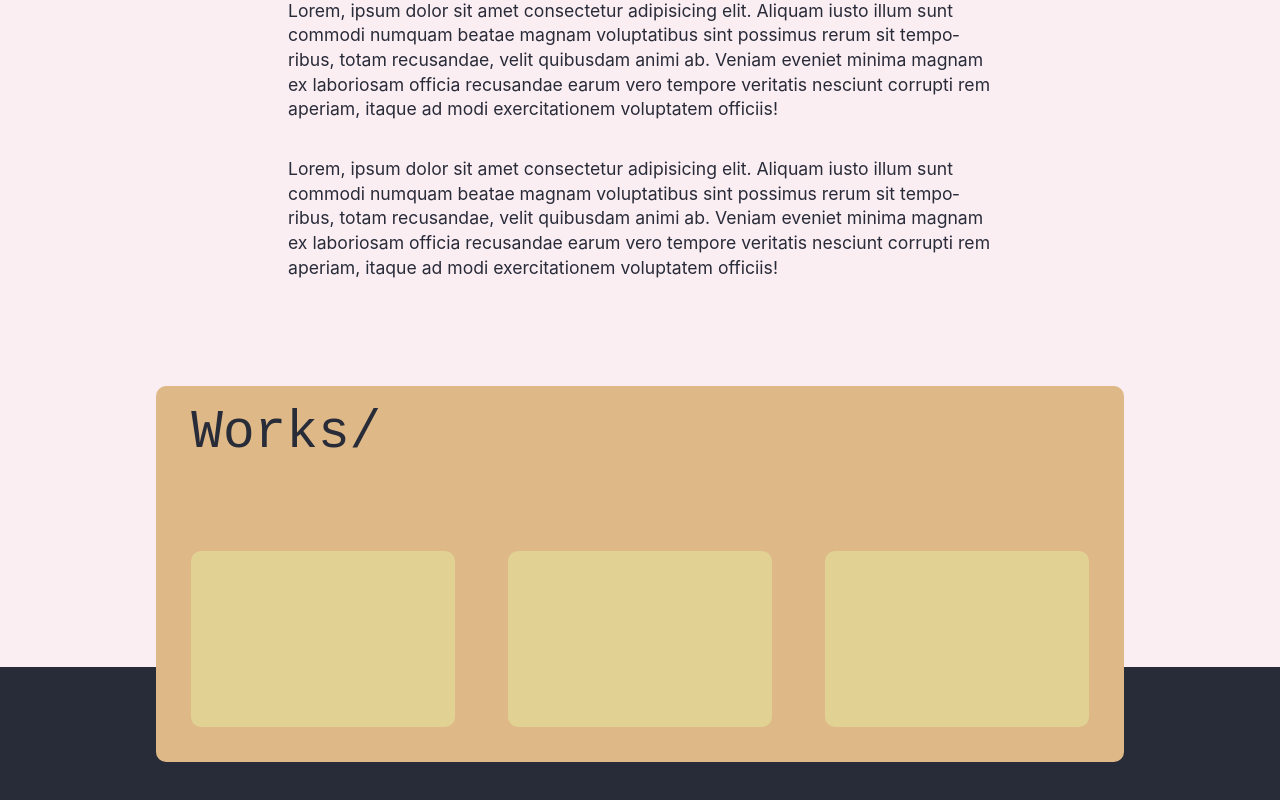
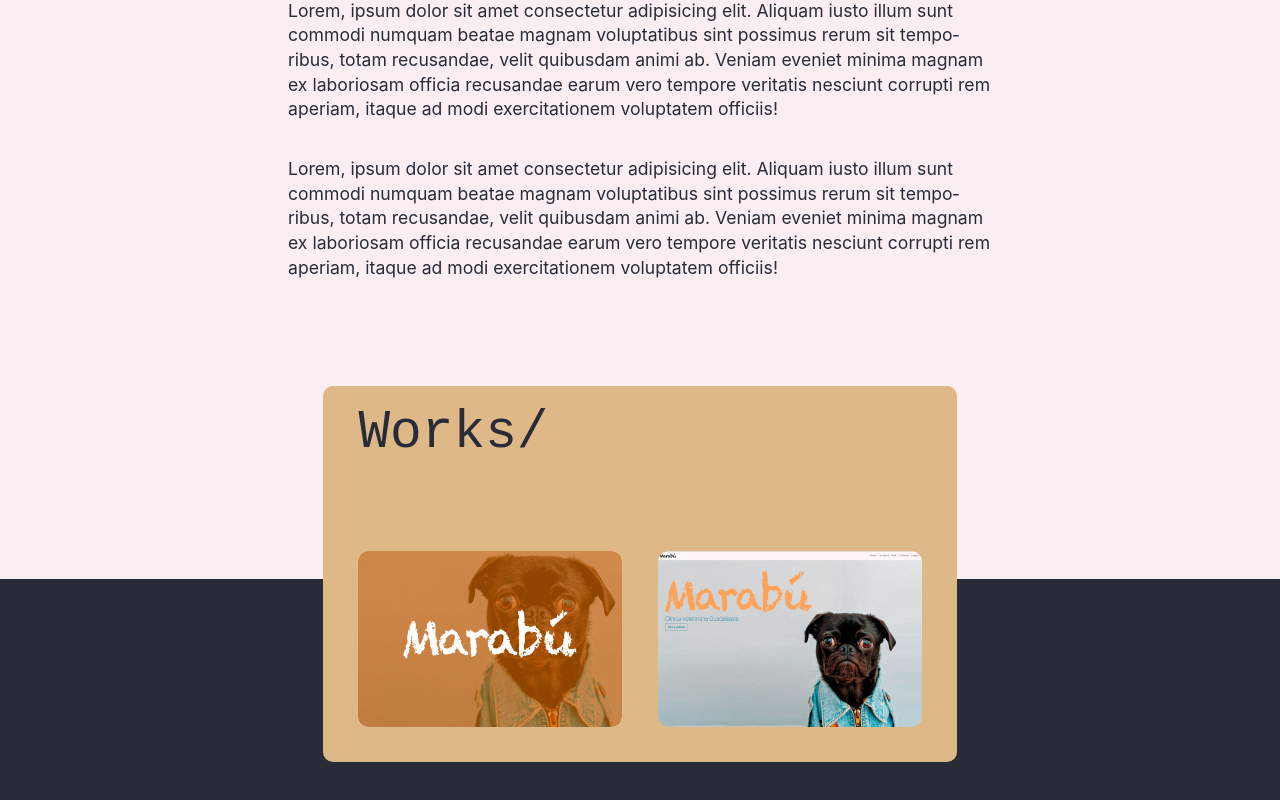
Before and after one commit to daniDNZ/danidnz.github.io, a React (Create React App) app: page / in a window 1280 px wide. Shown: the part 1002-1802 px from the top of the page. Built offline with nearby package versions, Linux system fonts and the light colour scheme.

Commit message:
Works thumbs

```diff
--- a/src/components/Works.js
+++ b/src/components/Works.js
@@ -1,4 +1,37 @@
+import { useEffect, useState } from "react";
+
 export default function Works() {
+    const [clicked, setClicked] = useState(false);
+
+    useEffect(() => {
+        const thumbTransition = (e) => {
+            const thumb = e.currentTarget.children[0];
+            const figcaption = e.currentTarget.children[1];
+
+            if (clicked) {
+
+                thumb.style.transform = "scale(1)";
+                figcaption.style.backgroundColor = "transparent";
+                figcaption.style.color = "transparent";
+                setClicked(false);
+
+            } else {
+
+                thumb.style.transform = "scale(1.1)";
+                figcaption.style.backgroundColor = "#282b38";
+                figcaption.style.color = "#fbeef3";
+                setClicked(true);
+            }
+        }
+
+        const figcaptionsHTMLCol = document.querySelectorAll('.card');
+        figcaptionsHTMLCol.forEach(element => {
+            element.addEventListener('touchstart', thumbTransition);
+        });
+    })
+
+
+
     return (
         <>
             <section id="works" className="section works">
@@ -6,9 +39,28 @@ export default function Works() {
 
                     <h1 className="section__h1 text--monospace">Works/</h1>
                     <div className="works__gallery gallery">
-                        <div className="gallery__card card"></div>
-                        <div className="gallery__card card"></div>
-                        <div className="gallery__card card"></div>
+                        <figure className="gallery__card card">
+                            <img className="card__thumb" src="/img/works_thumb-marabu.jpg" alt="Clínica veterinaria" />
+                            <figcaption className="card__figcaption">
+                                <h4 className="card__h4">
+                                    Web veterinaria + app de gestión de pacientes
+                                </h4>
+                                <a href="#" className="card__a">
+                                    Ver Demo {">"}
+                                </a>
+                            </figcaption>
+                        </figure>
+                        <figure className="gallery__card card">
+                            <img className="card__thumb" src="/img/works1.jpg" alt="Clínica veterinaria" />
+                            <figcaption className="card__figcaption">
+                                <h4 className="card__h4">
+                                    Web veterinaria + app de gestión de pacientes
+                                </h4>
+                                <a className="card__a">
+                                    Ver Demo {">"}
+                                </a>
+                            </figcaption>
+                        </figure>
                     </div>
                 </div>
             </section>
--- a/src/scss/_modules.scss
+++ b/src/scss/_modules.scss
@@ -124,7 +124,7 @@ body {
     }
 
     &__text {
-        @include flex (column, nowrap, center, start);
+        @include flex (column, nowrap, center, flex-start);
 
         margin: 0 auto;
     }
@@ -227,10 +227,10 @@ body {
     width: 100%;
 
     &__div {
-        @include flex( row, nowrap, center, center);
+        @include flex(row, nowrap, center, center);
         gap: 2em;
 
-        @include responsive( 768px ) {
+        @include responsive(768px) {
             grid-column: 2;
         }
     }
@@ -245,6 +245,7 @@ body {
         from {
             color: transparent;
         }
+
         to {
             color: $color-secondary;
         }
@@ -252,6 +253,7 @@ body {
 
     &__logo {
         width: auto;
+
         &:hover {
             color: $color-complementary;
         }
@@ -267,7 +269,7 @@ body {
     color: $color-primary;
     display: flex;
     flex-direction: column;
-    padding-bottom: 20em;
+    padding-bottom: 15em;
 
     &__p {
         max-width: 40em;
@@ -283,21 +285,67 @@ body {
     color: $color-primary;
 
     &__container {
+
         padding: 2em;
-        margin-top: -20em;
+        margin-top: -15em;
         background-color: burlywood;
         border-radius: 10px;
     }
 }
 
 .gallery {
-    @include grid(3, 3em);
+    @include flex(row, wrap, center, center);
+    width: 100%;
+    gap: 2em;
 }
 
 .card {
+    position: relative;
+    overflow: hidden;
     background-color: $color-complementary;
     height: 10em;
     width: 15em;
+    // border: 0.2em solid $color-secondary;
     border-radius: 10px;
+    line-height: 1.8em;
+    transition: 0.2s ease-in 0s, color 0.2s ease-in 0s;
+
+    &:hover {
+
+        & > .card__thumb {
+            transform: scale(1.1);
+            transition: 0.2s ease-in 0s;
+        }
+
+        & > .card__figcaption {
+            background-color: $color-primary;
+            color: $color-secondary;
+            transition: 0.2s ease-in 0s;
+        }
+    }
+
+    &__thumb {
+        position: absolute;
+        transform: scale(1);
+        height: 10em;
+        width: 15em;
+        border-radius: 10px;
+        opacity: 1;
+        transition: 0.2s ease-in 0s;
+    }
+
+
+
+    &__figcaption {
+        @include flex( column, nowrap, space-between, flex-start);
+        position: absolute;
+        height: 100%;
+        padding: 1em;
+        z-index: 1;
+        background-color: transparent;
+        color: transparent;
+        border-radius: 10px;
+        transition: 0.2s ease-in 0s;
+    }
 
 }
--- a/src/styles.css
+++ b/src/styles.css
@@ -326,7 +326,7 @@ body {
   display: flex;
   flex-flow: column nowrap;
   justify-content: center;
-  align-items: start;
+  align-items: flex-start;
   margin: 0 auto;
 }
 
@@ -470,7 +470,7 @@ body {
   color: #282b38;
   display: flex;
   flex-direction: column;
-  padding-bottom: 20em;
+  padding-bottom: 15em;
 }
 
 .bio__p {
@@ -484,29 +484,65 @@ body {
 
 .works__container {
   padding: 2em;
-  margin-top: -20em;
+  margin-top: -15em;
   background-color: burlywood;
   border-radius: 10px;
 }
 
 .gallery {
-  display: grid;
-  grid-template-columns: 1fr;
-  gap: 0em;
-}
-
-@media screen and (min-width: 768px) {
-  .gallery {
-    grid-template-columns: repeat(3, 1fr);
-    gap: 3em;
-  }
+  display: flex;
+  flex-flow: row wrap;
+  justify-content: center;
+  align-items: center;
+  width: 100%;
+  gap: 2em;
 }
 
 .card {
+  position: relative;
+  overflow: hidden;
   background-color: #e1d294;
   height: 10em;
   width: 15em;
   border-radius: 10px;
+  line-height: 1.8em;
+  transition: 0.2s ease-in 0s, color 0.2s ease-in 0s;
+}
+
+.card:hover > .card__thumb {
+  transform: scale(1.1);
+  transition: 0.2s ease-in 0s;
+}
+
+.card:hover > .card__figcaption {
+  background-color: #282b38;
+  color: #fbeef3;
+  transition: 0.2s ease-in 0s;
+}
+
+.card__thumb {
+  position: absolute;
+  transform: scale(1);
+  height: 10em;
+  width: 15em;
+  border-radius: 10px;
+  opacity: 1;
+  transition: 0.2s ease-in 0s;
+}
+
+.card__figcaption {
+  display: flex;
+  flex-flow: column nowrap;
+  justify-content: space-between;
+  align-items: flex-start;
+  position: absolute;
+  height: 100%;
+  padding: 1em;
+  z-index: 1;
+  background-color: transparent;
+  color: transparent;
+  border-radius: 10px;
+  transition: 0.2s ease-in 0s;
 }
 
 .show {
```
Also changed, not shown: public/img/works1.jpg (added), public/img/works_thumb-marabu.jpg (added).
